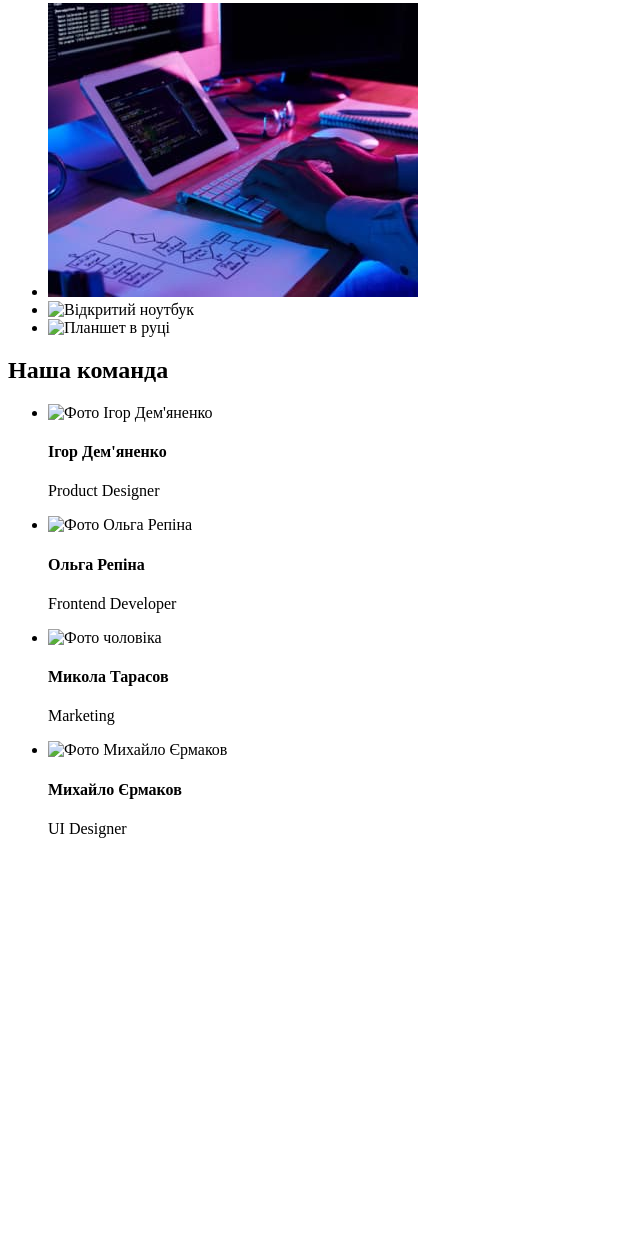
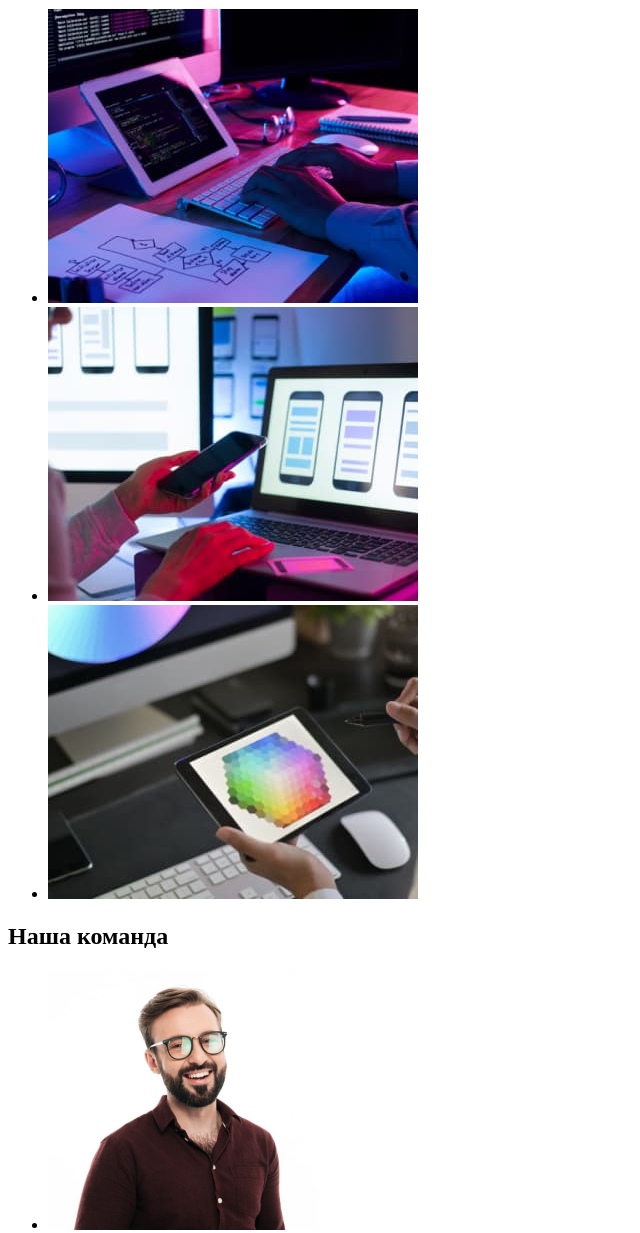
Before and after one commit to NataliiaSav/goit-markup-hw-01, a plain HTML site: page index.html in a window 1280 px wide. Shown: the part 532-1765 px from the top of the page, without its empty margins (0-640 px from the left). Before the commit the page ends 1386 px from the top, so only its background shows below. Drawn offline with Linux system fonts and the light colour scheme; the site is published under a folder, as on GitHub Pages, so addresses that start at the root find nothing.

Commit message:
изменяет путь картинок

```diff
--- a/index.html
+++ b/index.html
@@ -10,7 +10,7 @@
     <header>
         <nav>
             <a href="/">
-                <img src="/images/WebStudio.png" alt="Логотип">
+                <img src="./images/WebStudio.png" alt="Логотип">
             </a>
             <ul>
                 <li><a href="">Студія</a></li>
@@ -43,36 +43,39 @@
             <section>
                 <h2>Чим ми займаємося</h2>
                     <ul>
-                        <li><img src="images/img1.jpg" alt="Руки на клавіатурі" width="370" height="294"></li>
-                        <li><img src="/images/img2.jpg" alt="Відкритий ноутбук" width="370" height="294"></li>
-                        <li><img src="/images/img3.jpg" alt="Планшет в руці" width="370" height="294"></li>
+                        <li><img src="./images/img1.jpg" alt="Руки на клавіатурі" width="370" height="294"></li>
+                        <li><img src="./images/img2.jpg" alt="Відкритий ноутбук" width="370" height="294"></li>
+                        <li><img src="./images/img3.jpg" alt="Планшет в руці" width="370" height="294"></li>
                     </ul>
             </section>
             <section>
                 <h2>Наша команда</h2>
                     <ul>
                         <li>
-                            <img src="/images/photo1.jpg" alt="Фото Ігор Дем'яненко" width="270">
+                            <img src="./images/photo1.jpg" alt="Фото Ігор Дем'яненко" width="270">
                             <h4>Ігор Дем'яненко</h4>
                             <p>Product Designer</p>
                         </li>
                         <li>
-                            <img src="/images/photo2.jpg" alt="Фото Ольга Репіна" width="270">
+                            <img src="./images/photo2.jpg" alt="Фото Ольга Репіна" width="270">
                             <h4>Ольга Репіна</h4>
                             <p>Frontend Developer</p>
                         </li>
                         <li>
-                            <img src="/images/photo3.jpg" alt="Фото чоловіка" width="270">
+                            <img src="./images/photo3.jpg" alt="Фото Микола Тарасов" width="270">
                             <h4>Микола Тарасов</h4>
                             <p>Marketing</p>
                         </li>
                         <li>
-                            <img src="/images/photo4.jpg" alt="Фото Михайло Єрмаков" width="270">
+                            <img src="./images/photo4.jpg" alt="Фото Михайло Єрмаков" width="270">
                             <h4>Михайло Єрмаков</h4>
                             <p>UI Designer</p>
                         </li>
                     </ul>
             </section>
         </main>
+        <footer>
+
+        </footer>
 </body>
 </html>
```
